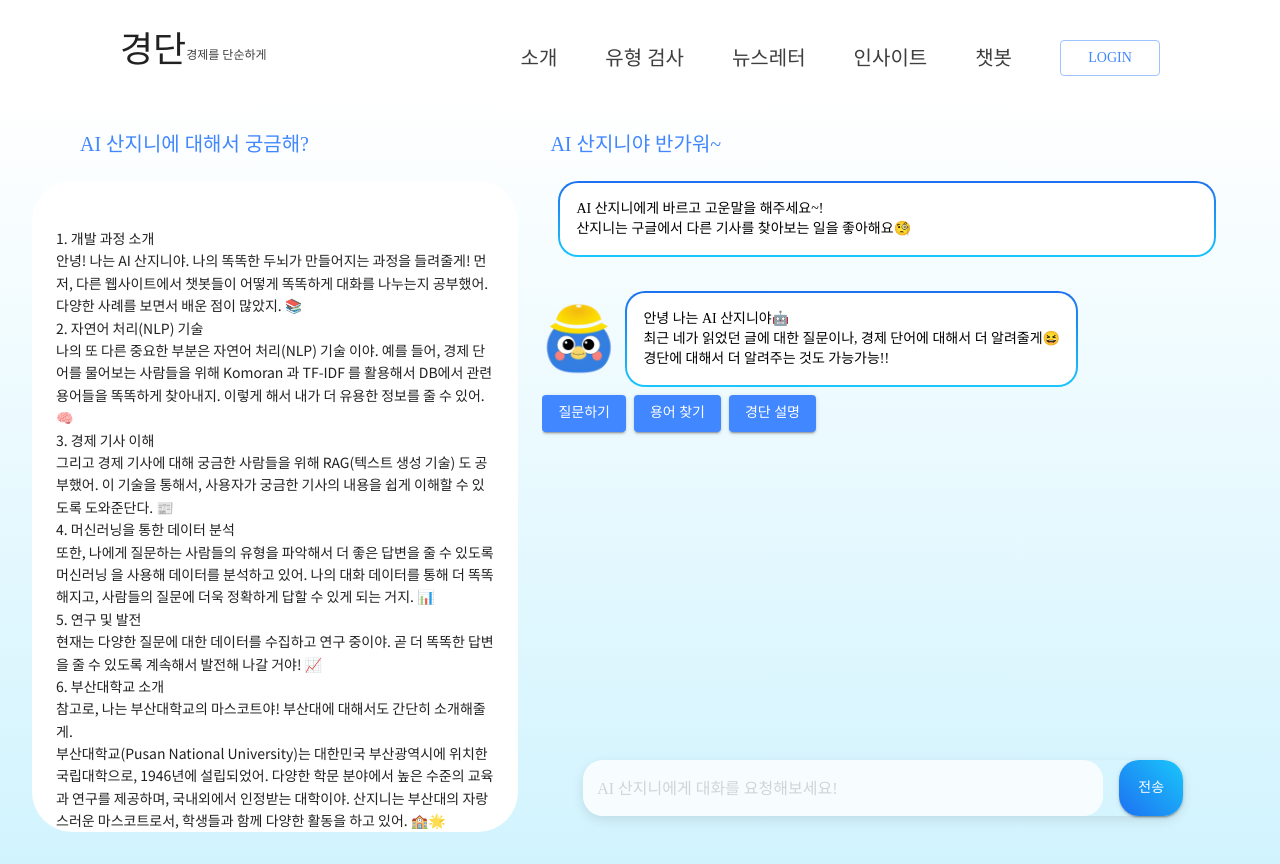
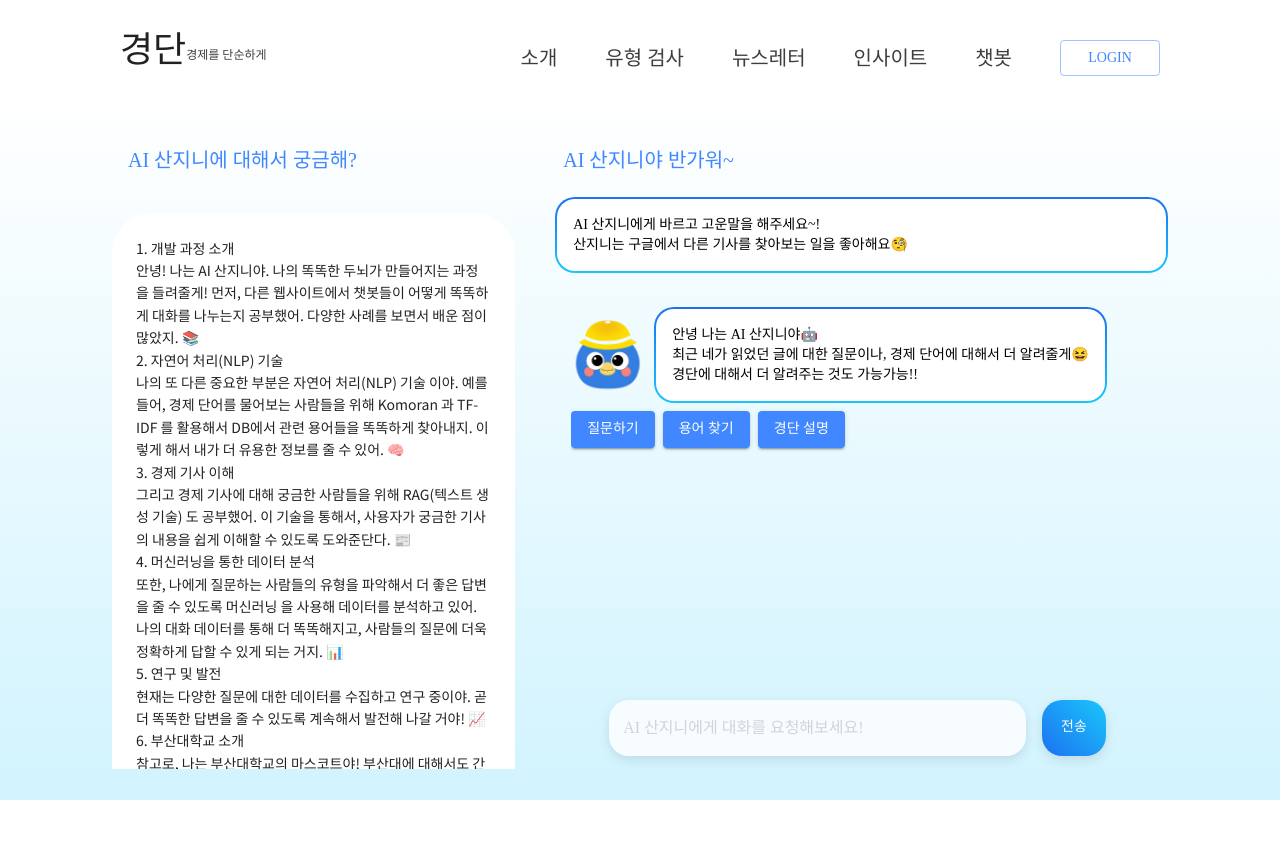
Before and after one commit to Gyeongdan/gyeongdan-frontend, a Next.js app: page /chatbot in a window 1280 px wide. After the commit the page ends 800 px from the top, so only its background shows below. Built offline with nearby package versions, Linux system fonts and the light colour scheme; a web font is replaced by a local one.

Commit message:
design: 챗봇 페이지 디자인 수정
#88

```diff
--- a/src/app/chatbot/page.tsx
+++ b/src/app/chatbot/page.tsx
@@ -69,28 +69,26 @@ const Page = () => {
     <GradientBox
       sx={{
         minHeight: 'calc(100vh - 100px)',
+        maxHeight: 'calc(100vh - 100px)',
         display: 'flex',
         flexDirection: 'row',
-        alignItems: 'center',
-        justifyContent: 'center',
-        padding: '2rem',
+        overflow: 'hidden',
+        px: '6rem',
+        py: '3rem',
+        pb: '5rem',
       }}
     >
+      <Box maxWidth="40%">
+        <Typography color={color.blue} mb={3} ml={4} variant="h4">
+          AI 산지니에 대해서 궁금해?
+        </Typography>
         <Box
           sx={{
-          flex: '1 1 40%',
-          maxWidth: '40%',
-          display: 'flex',
-          flexDirection: 'column',
-          alignItems: 'left',
-          justifyContent: 'center',
-          height: 'calc(100vh - 100px)',
+            maxHeight: '100%',
             overflowY: 'auto',
+            p: '1rem',
           }}
         >
-        <Typography color={color.blue} marginLeft="3rem" mb={3} variant="h4">
-          AI 산지니에 대해서 궁금해?
-        </Typography>
           <Card
             sx={{
               width: '100%',
@@ -119,30 +117,23 @@ const Page = () => {
             </Typography>
           </Card>
         </Box>
+      </Box>
       <Box
         sx={{
           flex: '2 1 60%',
           display: 'flex',
           flexDirection: 'column',
           alignItems: 'center',
-          justifyContent: 'center',
-          height: 'calc(100vh - 100px)',
+          px: '1rem',
         }}
       >
-        <Box
-          sx={{
-            width: '100%',
-            padding: '0 2rem',
-            marginBottom: '1rem',
-          }}
-        >
-          <Typography color={color.blue} mb={3} variant="h4">
+        <Box sx={{ width: '100%', mb: '1rem' }}>
+          <Typography color={color.blue} mb={3} ml={2} variant="h4">
             AI 산지니야 반가워~
           </Typography>
           <CommentCard
             isStroke
             content={'AI 산지니에게 바르고 고운말을 해주세요~!\n산지니는 구글에서 다른 기사를 찾아보는 일을 좋아해요🧐'}
-            isChat={false}
           />
         </Box>
         <Container
@@ -152,21 +143,13 @@ const Page = () => {
             alignItems: 'center',
             justifyContent: 'flex-start',
             width: '100%',
-            height: '100%',
+            minHeight: '70%',
             overflowY: 'auto',
-            padding: '0 2rem',
           }}
         >
           <ChatContainer messages={messages} />
         </Container>
         <ChatInput onSendMessage={handleSendMessage} />
-        <Box
-          sx={{
-            width: '100%',
-            padding: '0 2rem',
-            marginTop: '1rem',
-          }}
-        />
       </Box>
     </GradientBox>
   );
--- a/src/components/ChatInput.tsx
+++ b/src/components/ChatInput.tsx
@@ -34,9 +34,8 @@ const ChatInput = ({ onSendMessage }: ChatInputProps) => {
       sx={{
         display: 'flex',
         width: '100%',
-        maxWidth: '600px',
+        maxWidth: '80%',
         borderRadius: '20px',
-        boxShadow: '0px 4px 12px rgba(0, 0, 0, 0.1)',
       }}
     >
       <TextField
@@ -44,6 +43,7 @@ const ChatInput = ({ onSendMessage }: ChatInputProps) => {
         disabled={userMessage.trim() === ''}
         placeholder="AI 산지니에게 대화를 요청해보세요!"
         sx={{
+          boxShadow: '0px 4px 12px rgba(0, 0, 0, 0.1)',
           marginRight: '1rem',
           backgroundColor: 'rgba(255, 255, 255, 0.8)',
           borderRadius: '20px',
@@ -61,6 +61,7 @@ const ChatInput = ({ onSendMessage }: ChatInputProps) => {
       <Button
         color="primary"
         sx={{
+          boxShadow: '0px 4px 12px rgba(0, 0, 0, 0.1)',
           background: `linear-gradient(45deg, ${color.gradient_blue_dark}, ${color.gradient_blue_light})`,
           color: 'white',
           borderRadius: '20px',
--- a/src/components/ChatbotContainer.tsx
+++ b/src/components/ChatbotContainer.tsx
@@ -10,9 +10,8 @@ import ChatMessage from './ChatMessage';
 const StyledChatContainer = styled(Box)`
   flex: 1;
   width: 100%;
-  max-width: 750px;
+  height: 100%;
   overflow-y: auto;
-  max-height: calc(100vh - 200px);
 `;
 
 interface Message {
--- a/src/mocks/chatIntro.ts
+++ b/src/mocks/chatIntro.ts
@@ -1,5 +1,4 @@
-const chatbotIntro = `
-1. 개발 과정 소개
+const chatbotIntro = `1. 개발 과정 소개
 안녕! 나는 AI 산지니야. 나의 똑똑한 두뇌가 만들어지는 과정을 들려줄게! 먼저, 다른 웹사이트에서 챗봇들이 어떻게 똑똑하게 대화를 나누는지 공부했어. 다양한 사례를 보면서 배운 점이 많았지. 📚
 2. 자연어 처리(NLP) 기술
 나의 또 다른 중요한 부분은 자연어 처리(NLP) 기술 이야. 예를 들어, 경제 단어를 물어보는 사람들을 위해 Komoran 과 TF-IDF 를 활용해서 DB에서 관련 용어들을 똑똑하게 찾아내지. 이렇게 해서 내가 더 유용한 정보를 줄 수 있어. 🧠
```
Lines whose indentation alone changed are shown as unchanged.
